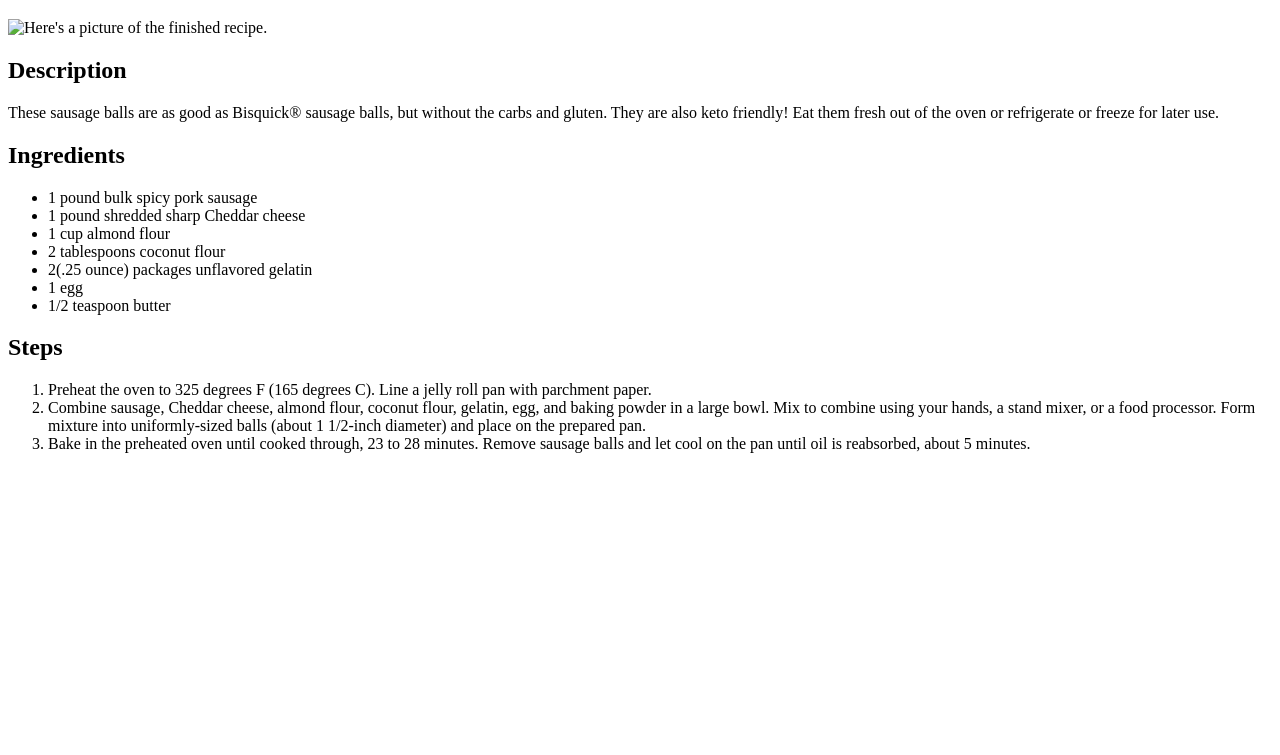
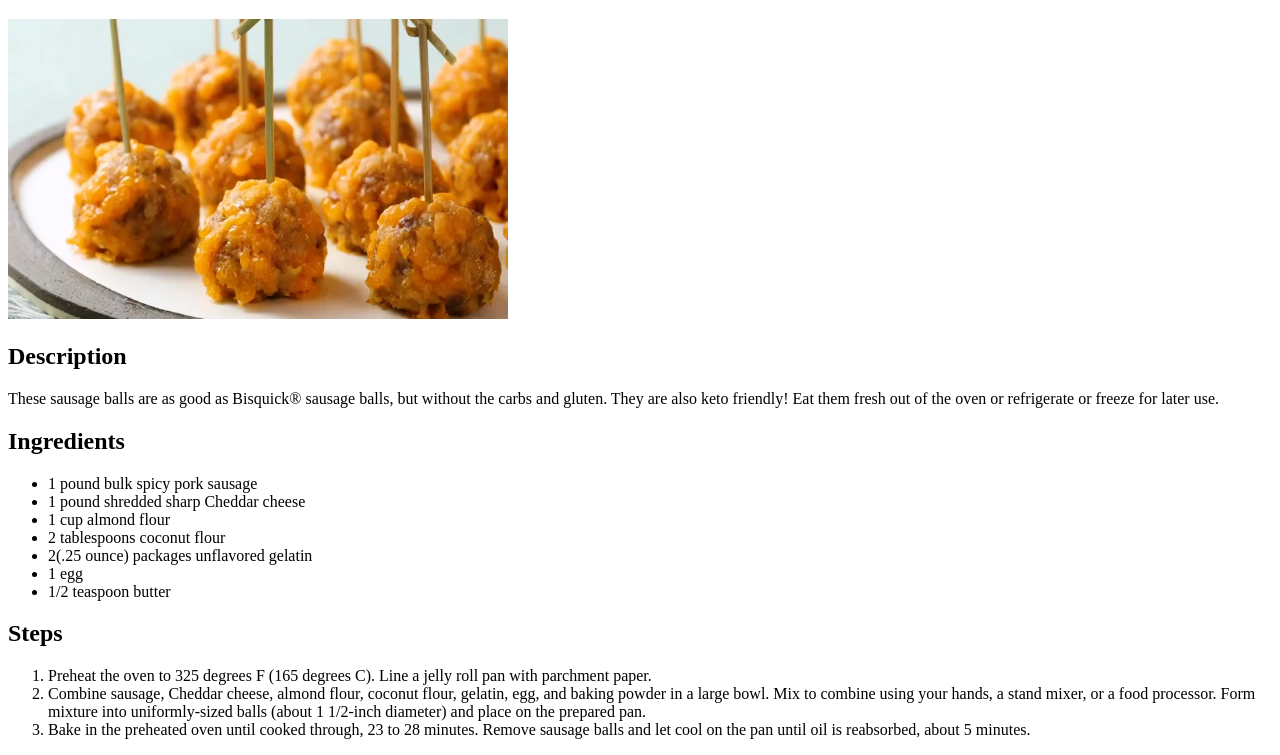
Before and after one commit to jasonleeroberts/odin-recipes, a plain HTML site: page recipes/spicy_sausage_balls.html in a window 1280 px wide. Shown: the part 61-816 px from the top of the page. Drawn offline with Linux system fonts and the light colour scheme.

Commit message:
Inserted image for first recipe.

```diff
--- a/recipes/spicy_sausage_balls.html
+++ b/recipes/spicy_sausage_balls.html
@@ -7,7 +7,7 @@
 
     <body>
         <h1>Spicy Sausage Balls</h1>
-        <img src="./home/jsun/Pictures" alt="Here's a picture of the finished recipe." height="300" width="500">
+        <img src="./spicySausageBalls.png" alt="Here's a picture of the finished recipe." height="300" width="500">
         <h2>Description</h2>
         <p>These sausage balls are as good as Bisquick® sausage balls, but without the carbs and gluten. They are also keto friendly! Eat them fresh out of the oven or refrigerate or freeze for later use.</p>
 
```
Also changed, not shown: recipes/spicySausageBalls.png (added).
